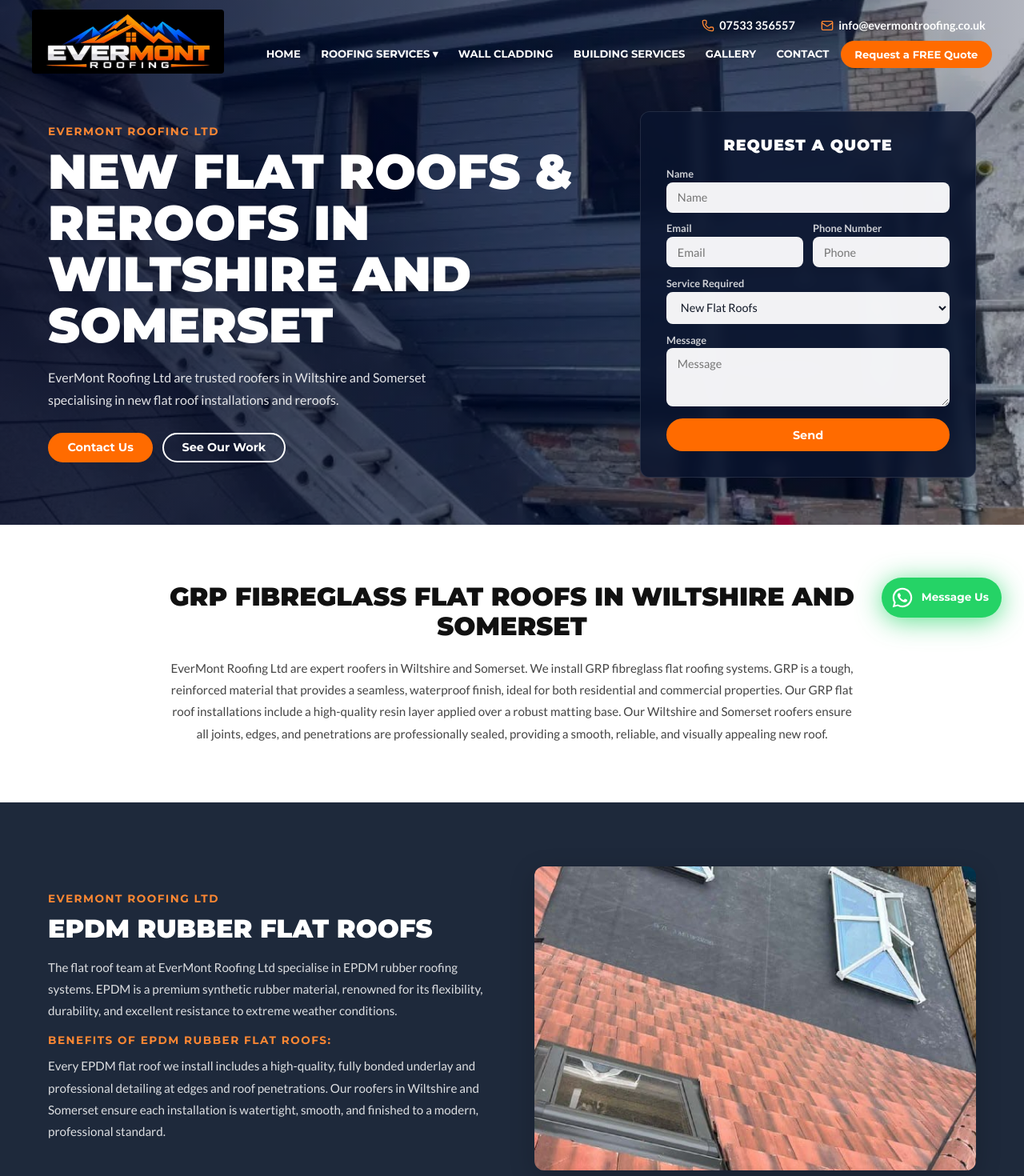
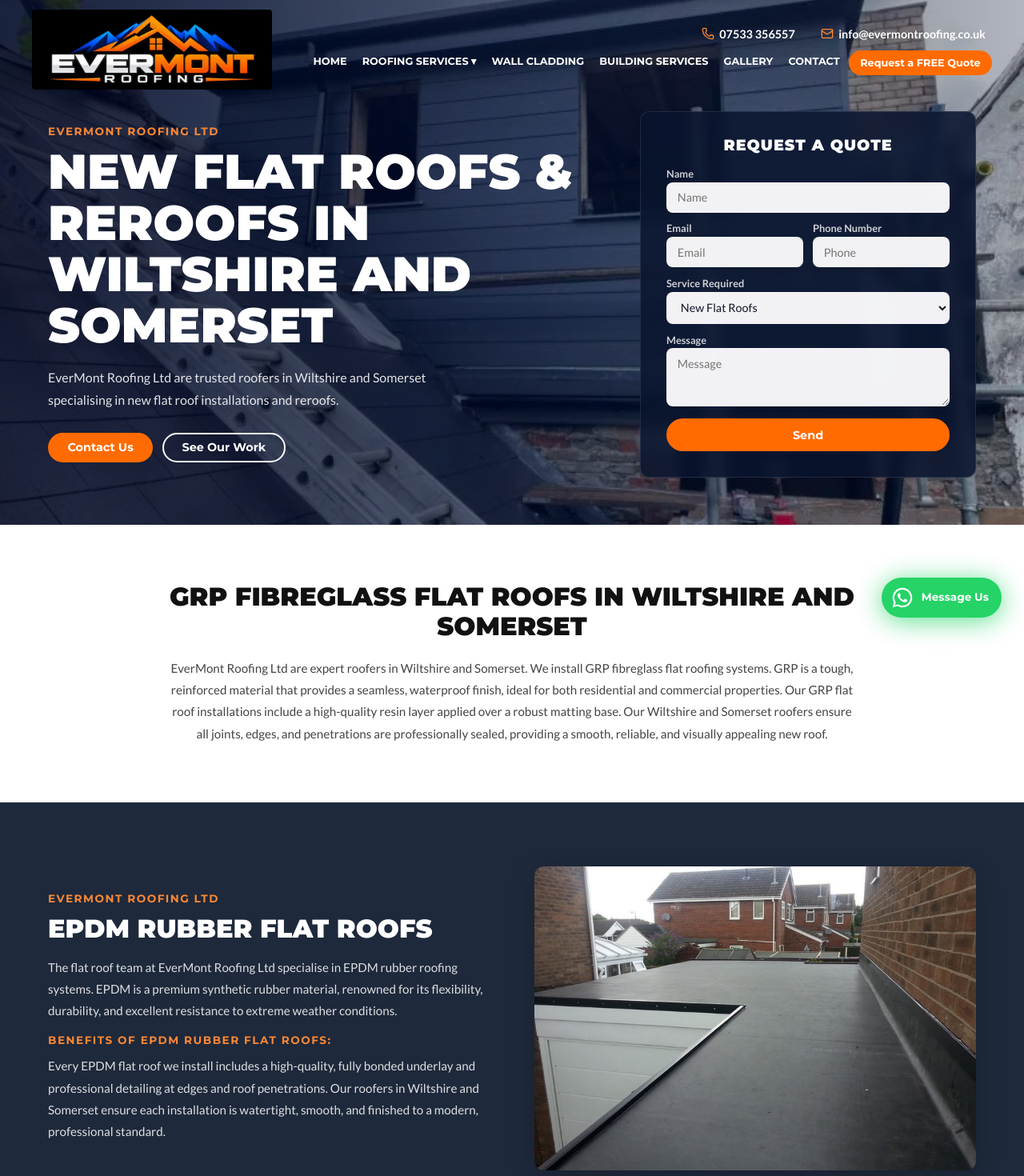
Before and after one commit to tahir1122-dev/EvenMount-Rofing, a React (Vite) app: page /roofing-services/flat-roofs in a window 1280 px wide. Shown: the top 1470 px of the page at 80% size. Built offline with nearby package versions, Linux system fonts and the light colour scheme.

Commit message:
feat: add FlatRoofs page, HomePage, Navbar, and supporting assets for the roofing company website

```diff
--- a/src/App.css
+++ b/src/App.css
@@ -214,15 +214,15 @@
   display: flex;
   align-items: center;
   gap: 0.2rem;
-  flex-wrap: wrap;
+  flex-wrap: nowrap;
 }
 
 .nav-link {
   font-family: 'Montserrat', sans-serif;
-  font-size: 0.82rem;
+  font-size: 0.8rem;
   font-weight: 700;
   color: #fff;
-  padding: 0.5rem 0.7rem;
+  padding: 0.5rem 0.5rem;
   border-radius: var(--radius);
   transition: color var(--trans);
   display: flex;
@@ -236,9 +236,9 @@
   background: var(--blue);
   color: var(--white);
   font-family: 'Montserrat', sans-serif;
-  font-size: 0.82rem;
+  font-size: 0.8rem;
   font-weight: 700;
-  padding: 0.55rem 1.1rem;
+  padding: 0.5rem 0.9rem;
   border-radius: 50px;
   transition: all var(--trans);
   white-space: nowrap;
--- a/src/components/Navbar.jsx
+++ b/src/components/Navbar.jsx
@@ -10,7 +10,7 @@
       <div className="container site-header__inner">
         {/* Left Logo */}
         <Link to="/" className="navbar__logo">
-          <img src="/logo-2.jpg" alt="EverMont Roofing" style={{ height: '80px', borderRadius: '4px' }} />
+          <img src="/logo-2.jpg" alt="EverMont Roofing" style={{ height: '100px', borderRadius: '4px' }} />
         </Link>
 
         {/* Right Content */}
@@ -72,7 +72,7 @@
                   onClick={() => setMenuOpen(false)}>CONTACT</NavLink>
               </li>
               <li>
-                <Link to="/#quote" className="nav-cta" onClick={() => setMenuOpen(false)}>
+                <Link to="/contact" className="nav-cta" onClick={() => setMenuOpen(false)}>
                   Request a FREE Quote
                 </Link>
               </li>
--- a/src/pages/FlatRoofs.jsx
+++ b/src/pages/FlatRoofs.jsx
@@ -74,7 +74,7 @@
       <section className="roof-dark-section">
         <div className="container roof-split roof-split--img-left">
           <div className="roof-split__image">
-            <img src="/buildingservice-2.webp" alt="EPDM Rubber Roof" />
+            <img src="/new-1.jpg" alt="EPDM Rubber Roof" />
           </div>
           <div className="roof-split__content">
             <p className="roof-eyebrow roof-eyebrow--light">EverMont ROOFING LTD</p>
@@ -104,7 +104,7 @@
             </p>
           </div>
           <div className="roof-split__image">
-            <img src="/wall-images-2.webp" alt="Torch-On Felt Roof" />
+            <img src="/new-2.jpg" alt="Torch-On Felt Roof" />
           </div>
         </div>
       </section>
--- a/src/pages/HomePage.jsx
+++ b/src/pages/HomePage.jsx
@@ -77,10 +77,10 @@
               <p>Protecting your home, one roof at a time.</p>
             </div>
             <div className="hero__buttons">
-              <Link to="#contact" className="btn btn--outline">Contact Us</Link>
+              <Link to="/contact" className="btn btn--outline">Contact Us</Link>
               <Link to="/gallery" className="btn btn--outline">See Our Work</Link>
               <Link to="#testimonials" className="btn btn--white">Reviews</Link>
-              <Link to="#services" className="btn btn--primary">Services</Link>
+              <Link to="/building-services" className="btn btn--primary">Services</Link>
             </div>
           </div>
           <div className="hero__form" id="quote">
```
Also changed, not shown: public/new-1.jpg (added), public/new-2.jpg (added).
